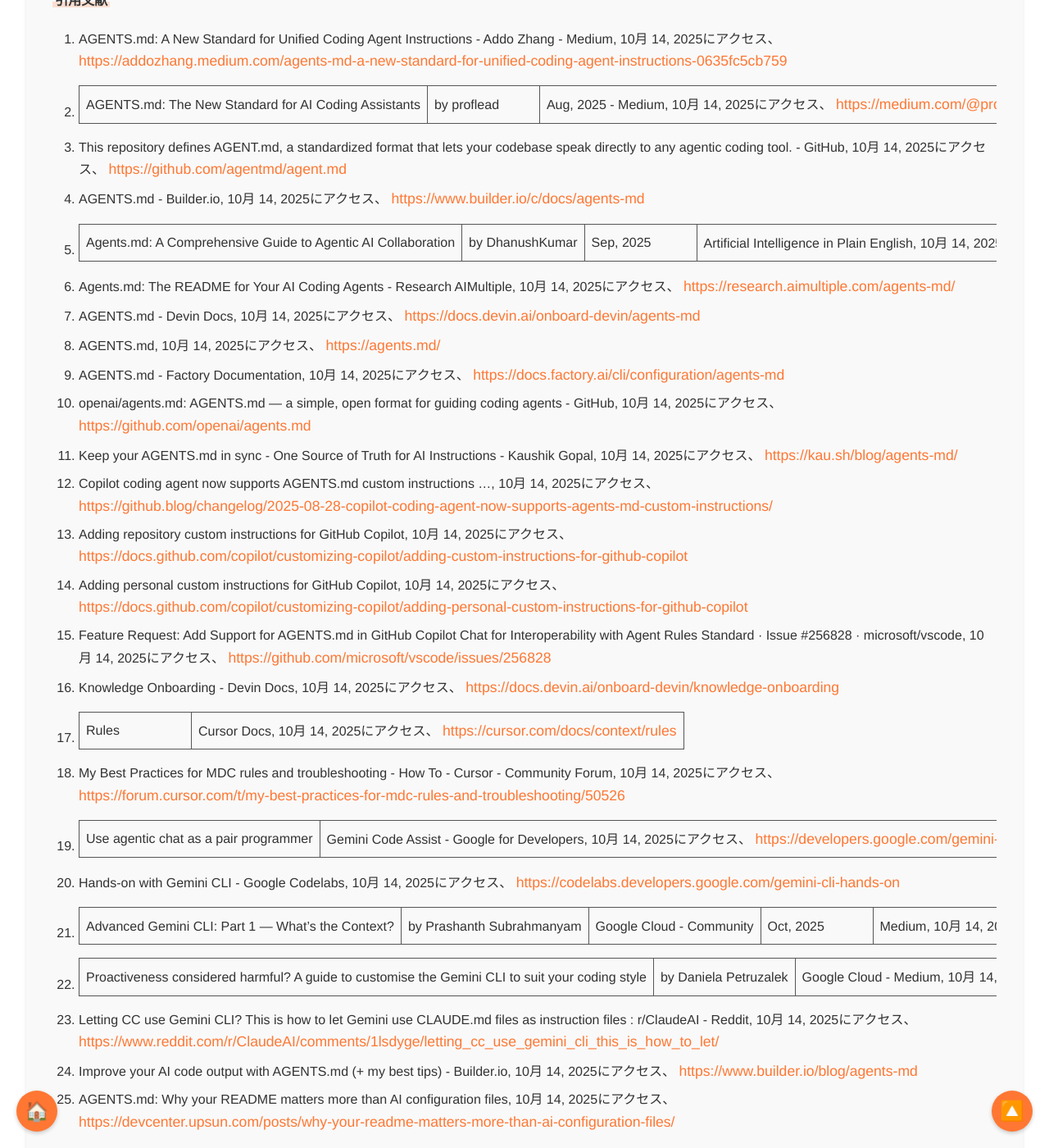
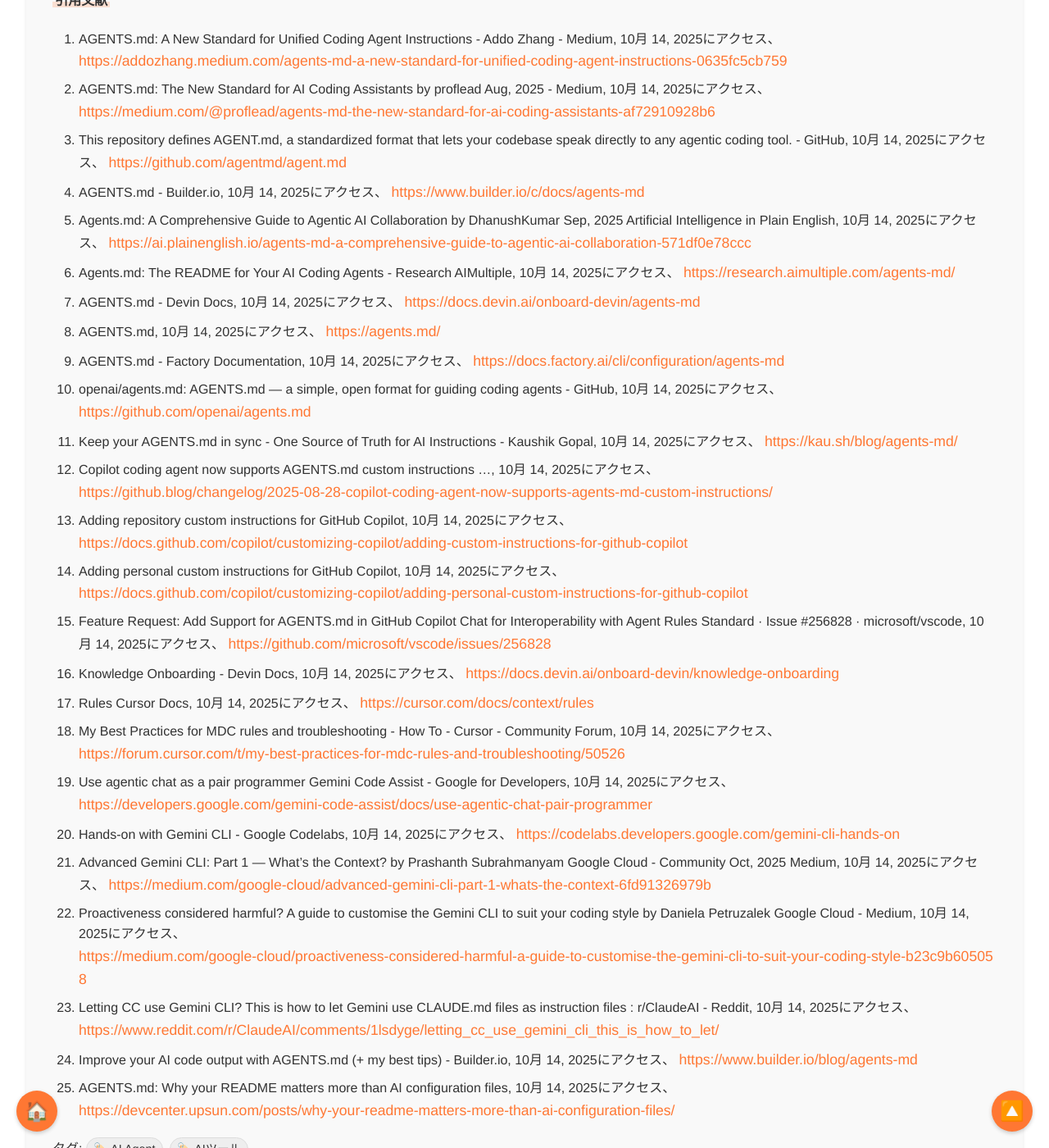
Before and after one commit to aegisfleet/share-deepresearch, a Jekyll site: the page built from _topics/agents-md/index.md, in a window 1280 px wide and 1400 px high, scrolled down 12601 px. Shown: the whole window at 82% size. Built offline with Jekyll 4.4.1, drawn with Linux system fonts in a browser that asks for light colours.

Commit message:
Auto update files

```diff
--- a/_topics/agents-md/index.md
+++ b/_topics/agents-md/index.md
@@ -247,10 +247,10 @@ AGENTS.mdが現在、厳格なスキーマを持たない緩やかな「社会
 #### **引用文献**
 
 1. AGENTS.md: A New Standard for Unified Coding Agent Instructions \- Addo Zhang \- Medium, 10月 14, 2025にアクセス、 [https://addozhang.medium.com/agents-md-a-new-standard-for-unified-coding-agent-instructions-0635fc5cb759](https://addozhang.medium.com/agents-md-a-new-standard-for-unified-coding-agent-instructions-0635fc5cb759)
-2. AGENTS.md: The New Standard for AI Coding Assistants | by proflead | Aug, 2025 \- Medium, 10月 14, 2025にアクセス、 [https://medium.com/@proflead/agents-md-the-new-standard-for-ai-coding-assistants-af72910928b6](https://medium.com/@proflead/agents-md-the-new-standard-for-ai-coding-assistants-af72910928b6)
+2. AGENTS.md: The New Standard for AI Coding Assistants by proflead Aug, 2025 \- Medium, 10月 14, 2025にアクセス、 [https://medium.com/@proflead/agents-md-the-new-standard-for-ai-coding-assistants-af72910928b6](https://medium.com/@proflead/agents-md-the-new-standard-for-ai-coding-assistants-af72910928b6)
 3. This repository defines AGENT.md, a standardized format that lets your codebase speak directly to any agentic coding tool. \- GitHub, 10月 14, 2025にアクセス、 [https://github.com/agentmd/agent.md](https://github.com/agentmd/agent.md)
 4. AGENTS.md \- Builder.io, 10月 14, 2025にアクセス、 [https://www.builder.io/c/docs/agents-md](https://www.builder.io/c/docs/agents-md)
-5. Agents.md: A Comprehensive Guide to Agentic AI Collaboration | by DhanushKumar | Sep, 2025 | Artificial Intelligence in Plain English, 10月 14, 2025にアクセス、 [https://ai.plainenglish.io/agents-md-a-comprehensive-guide-to-agentic-ai-collaboration-571df0e78ccc](https://ai.plainenglish.io/agents-md-a-comprehensive-guide-to-agentic-ai-collaboration-571df0e78ccc)
+5. Agents.md: A Comprehensive Guide to Agentic AI Collaboration by DhanushKumar Sep, 2025 Artificial Intelligence in Plain English, 10月 14, 2025にアクセス、 [https://ai.plainenglish.io/agents-md-a-comprehensive-guide-to-agentic-ai-collaboration-571df0e78ccc](https://ai.plainenglish.io/agents-md-a-comprehensive-guide-to-agentic-ai-collaboration-571df0e78ccc)
 6. Agents.md: The README for Your AI Coding Agents \- Research AIMultiple, 10月 14, 2025にアクセス、 [https://research.aimultiple.com/agents-md/](https://research.aimultiple.com/agents-md/)
 7. AGENTS.md \- Devin Docs, 10月 14, 2025にアクセス、 [https://docs.devin.ai/onboard-devin/agents-md](https://docs.devin.ai/onboard-devin/agents-md)
 8. AGENTS.md, 10月 14, 2025にアクセス、 [https://agents.md/](https://agents.md/)
@@ -262,12 +262,12 @@ AGENTS.mdが現在、厳格なスキーマを持たない緩やかな「社会
 14. Adding personal custom instructions for GitHub Copilot, 10月 14, 2025にアクセス、 [https://docs.github.com/copilot/customizing-copilot/adding-personal-custom-instructions-for-github-copilot](https://docs.github.com/copilot/customizing-copilot/adding-personal-custom-instructions-for-github-copilot)
 15. Feature Request: Add Support for AGENTS.md in GitHub Copilot Chat for Interoperability with Agent Rules Standard · Issue \#256828 · microsoft/vscode, 10月 14, 2025にアクセス、 [https://github.com/microsoft/vscode/issues/256828](https://github.com/microsoft/vscode/issues/256828)
 16. Knowledge Onboarding \- Devin Docs, 10月 14, 2025にアクセス、 [https://docs.devin.ai/onboard-devin/knowledge-onboarding](https://docs.devin.ai/onboard-devin/knowledge-onboarding)
-17. Rules | Cursor Docs, 10月 14, 2025にアクセス、 [https://cursor.com/docs/context/rules](https://cursor.com/docs/context/rules)
+17. Rules Cursor Docs, 10月 14, 2025にアクセス、 [https://cursor.com/docs/context/rules](https://cursor.com/docs/context/rules)
 18. My Best Practices for MDC rules and troubleshooting \- How To \- Cursor \- Community Forum, 10月 14, 2025にアクセス、 [https://forum.cursor.com/t/my-best-practices-for-mdc-rules-and-troubleshooting/50526](https://forum.cursor.com/t/my-best-practices-for-mdc-rules-and-troubleshooting/50526)
-19. Use agentic chat as a pair programmer | Gemini Code Assist \- Google for Developers, 10月 14, 2025にアクセス、 [https://developers.google.com/gemini-code-assist/docs/use-agentic-chat-pair-programmer](https://developers.google.com/gemini-code-assist/docs/use-agentic-chat-pair-programmer)
+19. Use agentic chat as a pair programmer Gemini Code Assist \- Google for Developers, 10月 14, 2025にアクセス、 [https://developers.google.com/gemini-code-assist/docs/use-agentic-chat-pair-programmer](https://developers.google.com/gemini-code-assist/docs/use-agentic-chat-pair-programmer)
 20. Hands-on with Gemini CLI \- Google Codelabs, 10月 14, 2025にアクセス、 [https://codelabs.developers.google.com/gemini-cli-hands-on](https://codelabs.developers.google.com/gemini-cli-hands-on)
-21. Advanced Gemini CLI: Part 1 — What's the Context? | by Prashanth Subrahmanyam | Google Cloud \- Community | Oct, 2025 | Medium, 10月 14, 2025にアクセス、 [https://medium.com/google-cloud/advanced-gemini-cli-part-1-whats-the-context-6fd91326979b](https://medium.com/google-cloud/advanced-gemini-cli-part-1-whats-the-context-6fd91326979b)
-22. Proactiveness considered harmful? A guide to customise the Gemini CLI to suit your coding style | by Daniela Petruzalek | Google Cloud \- Medium, 10月 14, 2025にアクセス、 [https://medium.com/google-cloud/proactiveness-considered-harmful-a-guide-to-customise-the-gemini-cli-to-suit-your-coding-style-b23c9b605058](https://medium.com/google-cloud/proactiveness-considered-harmful-a-guide-to-customise-the-gemini-cli-to-suit-your-coding-style-b23c9b605058)
+21. Advanced Gemini CLI: Part 1 — What's the Context? by Prashanth Subrahmanyam Google Cloud \- Community Oct, 2025 Medium, 10月 14, 2025にアクセス、 [https://medium.com/google-cloud/advanced-gemini-cli-part-1-whats-the-context-6fd91326979b](https://medium.com/google-cloud/advanced-gemini-cli-part-1-whats-the-context-6fd91326979b)
+22. Proactiveness considered harmful? A guide to customise the Gemini CLI to suit your coding style by Daniela Petruzalek Google Cloud \- Medium, 10月 14, 2025にアクセス、 [https://medium.com/google-cloud/proactiveness-considered-harmful-a-guide-to-customise-the-gemini-cli-to-suit-your-coding-style-b23c9b605058](https://medium.com/google-cloud/proactiveness-considered-harmful-a-guide-to-customise-the-gemini-cli-to-suit-your-coding-style-b23c9b605058)
 23. Letting CC use Gemini CLI? This is how to let Gemini use CLAUDE.md files as instruction files : r/ClaudeAI \- Reddit, 10月 14, 2025にアクセス、 [https://www.reddit.com/r/ClaudeAI/comments/1lsdyge/letting\_cc\_use\_gemini\_cli\_this\_is\_how\_to\_let/](https://www.reddit.com/r/ClaudeAI/comments/1lsdyge/letting_cc_use_gemini_cli_this_is_how_to_let/)
 24. Improve your AI code output with AGENTS.md (+ my best tips) \- Builder.io, 10月 14, 2025にアクセス、 [https://www.builder.io/blog/agents-md](https://www.builder.io/blog/agents-md)
 25. AGENTS.md: Why your README matters more than AI configuration files, 10月 14, 2025にアクセス、 [https://devcenter.upsun.com/posts/why-your-readme-matters-more-than-ai-configuration-files/](https://devcenter.upsun.com/posts/why-your-readme-matters-more-than-ai-configuration-files/)
```
